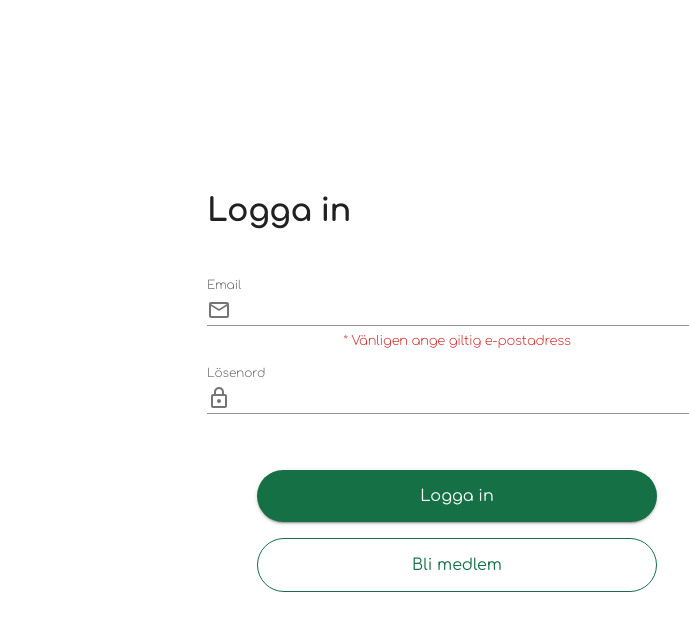
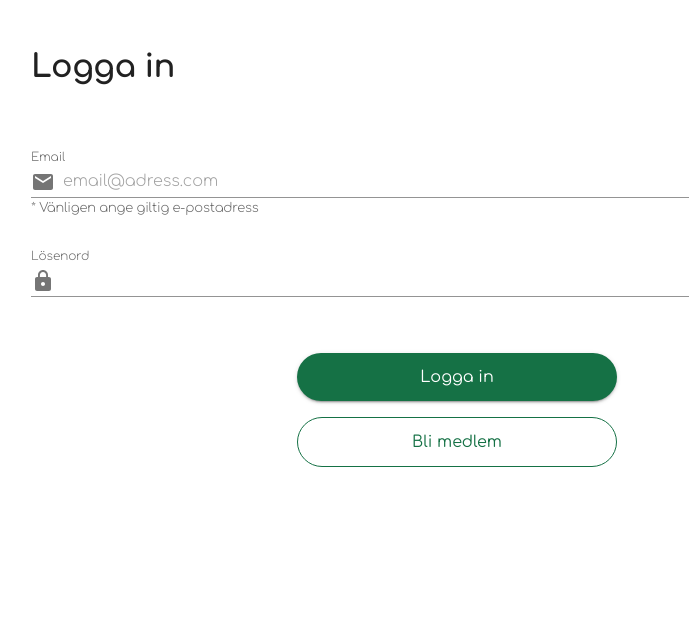
Before and after one commit to FyndBox/fynd-box, a React (Vite) app in the folder fyndbox-frontend/: page /login in a window 1280 px wide. Shown: the top 630 px of the page, without its empty margins (183-872 px from the left). Built offline with nearby package versions, Linux system fonts and the light colour scheme.

Commit message:
#18: Login page ui fixes

```diff
--- a/fyndbox-frontend/src/pages/LoginPage/LoginPage.styles.tsx
+++ b/fyndbox-frontend/src/pages/LoginPage/LoginPage.styles.tsx
@@ -1,15 +1,36 @@
 import { Box, Button, Container, Typography } from '@mui/material';
 import { styled } from '@mui/material/styles';
 
+export const LoginFormContainer = styled(Container)(({ theme }) => ({
+  height: '100vh',
+}));
+
 export const LoginHeader = styled(Typography)(({ theme }) => ({
-  padding: theme.spacing(4, 0),
+  padding: theme.spacing(6, 0),
   alignSelf: 'flex-start',
 }));
 
+export const TextFieldsContainer = styled(Box)(({ theme }) => ({
+  display: 'flex',
+  flexDirection: 'column',
+  gap: theme.spacing(1),
+  width: '100%',
+}));
+
+export const ActionButtonsGroup = styled(Box)(({ theme }) => ({
+  display: 'flex',
+  flexDirection: 'column',
+  gap: theme.spacing(2),
+  alignItems: 'center',
+  textAlign: 'center',
+  padding: theme.spacing(6, 0),
+}));
+
 export const BaseButton = styled(Button)(({ theme }) => ({
-  borderRadius: '50px',
-  padding: theme.spacing(1.5, 4),
+  borderRadius: '28px',
+  padding: theme.spacing(1.25, 2),
   textTransform: 'none',
+  width: '20rem',
 }));
 
 export const LoginButton = styled(BaseButton)(({ theme }) => ({
@@ -28,30 +49,3 @@ export const RegisterButton = styled(BaseButton)(({ theme }) => ({
     backgroundColor: theme.palette.secondary.dark,
   },
 }));
-
-export const LoginFormContainer = styled(Container)(({ theme }) => ({
-  display: 'flex',
-  flexDirection: 'column',
-  justifyContent: 'center',
-  alignItems: 'center',
-  height: '100vh',
-  padding: theme.spacing(8, 6),
-}));
-
-export const LoginFormSubContainer = styled(Box)(({ theme }) => ({
-  display: 'flex',
-  flexDirection: 'column',
-  justifyContent: 'center',
-  alignItems: 'center',
-  width: '100%',
-  maxWidth: '500px', // Constrain form width
-}));
-
-export const ActionButtonsGroup = styled(Box)(({ theme }) => ({
-  display: 'flex',
-  flexDirection: 'column',
-  gap: theme.spacing(2),
-  width: '80%',
-  padding: theme.spacing(6, 0),
-  alignItems: 'center', // Center the button group horizontally
-}));
--- a/fyndbox-frontend/src/pages/LoginPage/LoginPage.tsx
+++ b/fyndbox-frontend/src/pages/LoginPage/LoginPage.tsx
@@ -1,13 +1,14 @@
 import { FC } from 'react';
-import { InputAdornment, TextField, Typography } from '@mui/material';
-import { MailOutline, LockOutlined } from '@mui/icons-material';
+import { InputAdornment, TextField } from '@mui/material';
+import { Email, Lock } from '@mui/icons-material';
 import {
   LoginFormContainer,
   LoginHeader,
-  LoginFormSubContainer,
   ActionButtonsGroup,
+  TextFieldsContainer,
+  LoginButton,
+  RegisterButton,
 } from './LoginPage.styles';
-import { LoginButton, RegisterButton } from '../LandingPage/LandingPage.styles';
 import { useNavigate } from 'react-router-dom';
 
 const LoginPage: FC = () => {
@@ -23,28 +24,26 @@ const LoginPage: FC = () => {
 
   return (
     <LoginFormContainer maxWidth="md">
-      <LoginFormSubContainer>
       <LoginHeader variant="h2">Logga in</LoginHeader>
 
+      <TextFieldsContainer>
         <TextField
           fullWidth
           label="Email"
           variant="standard"
           margin="normal"
+          placeholder="email@adress.com"
+          helperText=" * Vänligen ange giltig e-postadress"
           slotProps={{
             input: {
               startAdornment: (
                 <InputAdornment position="start">
-                  <MailOutline />
+                  <Email />
                 </InputAdornment>
               ),
             },
           }}
         />
-
-        <Typography variant="caption" color="error">
-          * Vänligen ange giltig e-postadress
-        </Typography>
 
         <TextField
           fullWidth
@@ -56,14 +55,14 @@ const LoginPage: FC = () => {
             input: {
               startAdornment: (
                 <InputAdornment position="start">
-                  <LockOutlined />
+                  <Lock />
                 </InputAdornment>
               ),
             },
           }}
         />
-
-        <ActionButtonsGroup pt={10}>
+      </TextFieldsContainer>
+      <ActionButtonsGroup>
         <LoginButton fullWidth variant="contained" onClick={handleLoginClick}>
           Logga in
         </LoginButton>
@@ -75,7 +74,6 @@ const LoginPage: FC = () => {
           Bli medlem
         </RegisterButton>
       </ActionButtonsGroup>
-      </LoginFormSubContainer>
     </LoginFormContainer>
   );
 };
```
Lines whose indentation alone changed are shown as unchanged.
